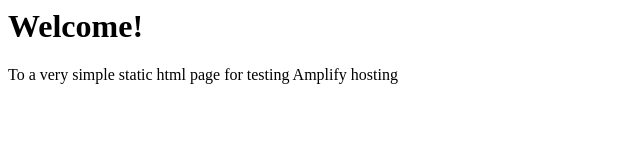
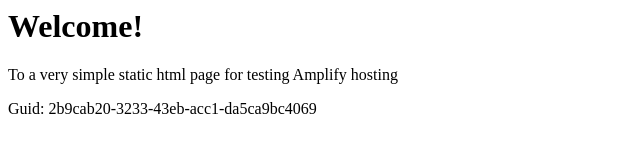
Before and after one commit to aws-aemilia-lhr/Github-PR-Commit-Integration-Test-DoNotTouch-GitHubAutoBuildCanaryTest-v1-preprod-eu-west-2, a website: page src/index.html in a window 1280 px wide. Shown: the whole page, without its empty margins (0-640 px from the left). Drawn offline with Linux system fonts and the light colour scheme.

Commit message:
commit from integ tests

```diff
--- a/src/index.html
+++ b/src/index.html
@@ -1,3 +1,5 @@
+
+
 <html lang="en">
 
 <head>
@@ -10,6 +12,6 @@
 <body>
     <h1>Welcome!</h1>
     <p>To a very simple static html page for testing Amplify hosting</p>
-</body>
+    <p>Guid: 2b9cab20-3233-43eb-acc1-da5ca9bc4069</p></body>
 
 </html>
```
